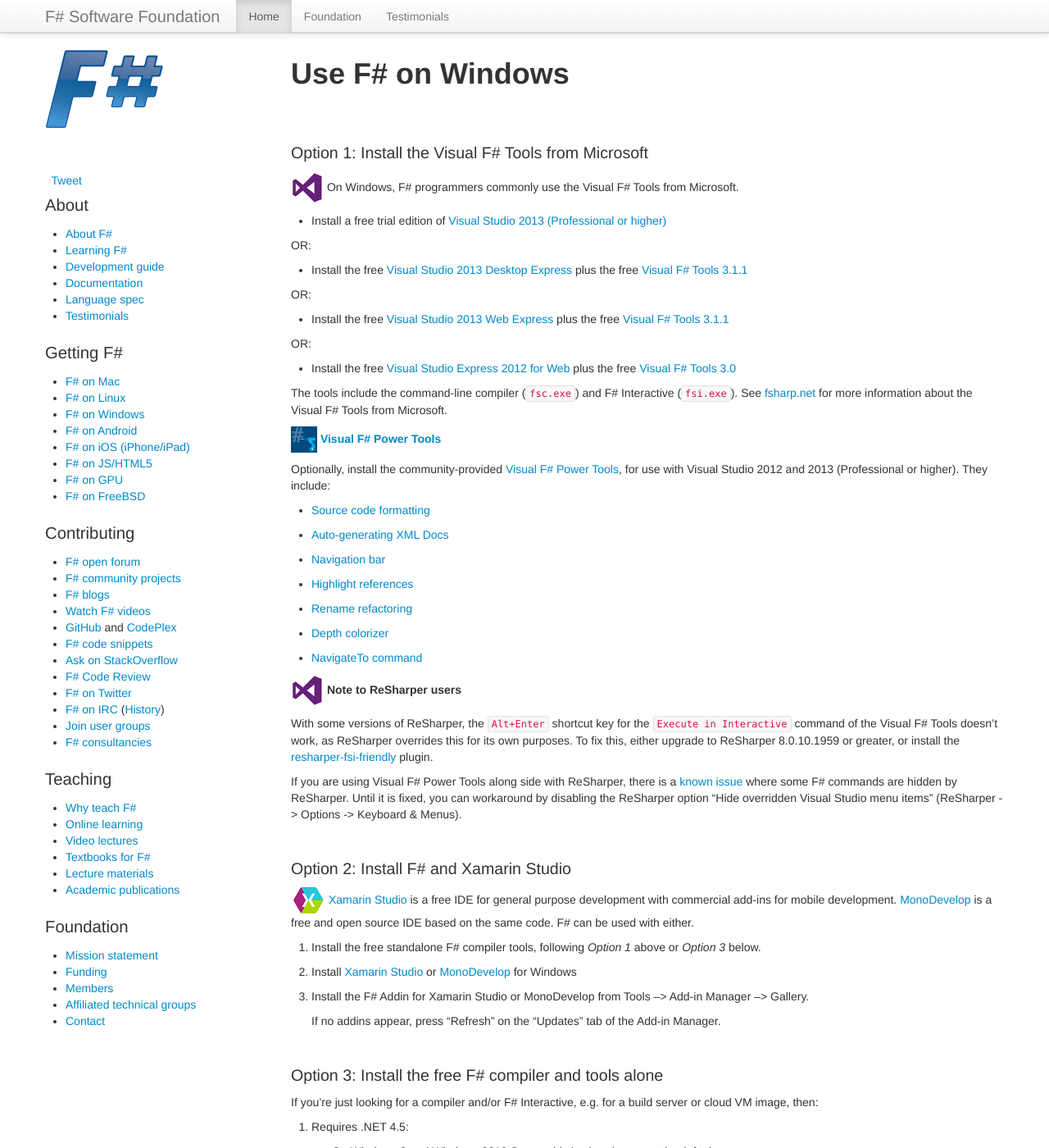
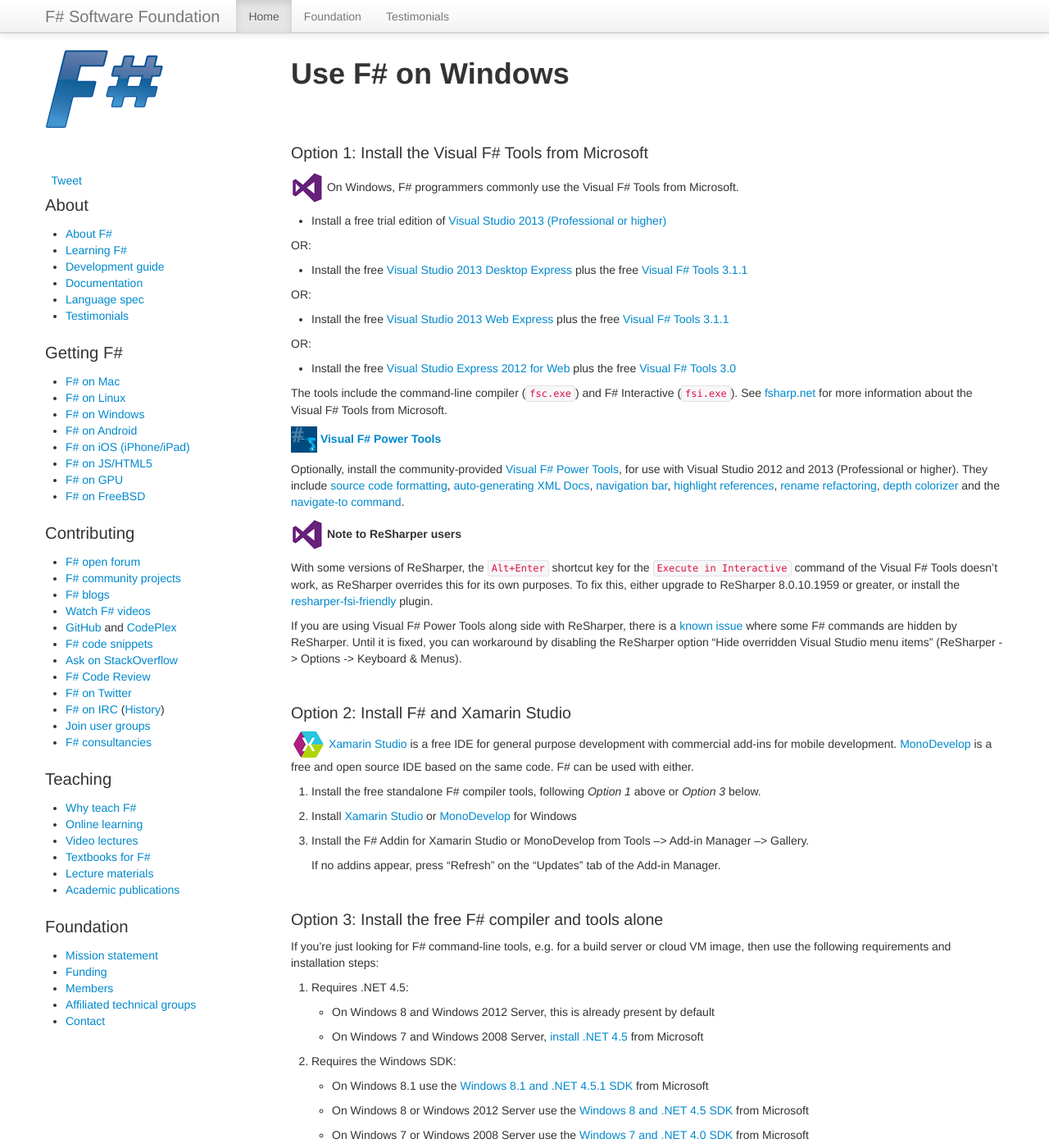
Before and after one commit to fsharp/fsharp.org, a Jekyll site: the page built from use/windows/index.md, in a window 1280 px wide and 1400 px high. Shown: the whole window at 82% size. Built offline with Jekyll 4.4.1, drawn with Linux system fonts in a browser that asks for light colours; nearby versions of some CDN libraries; some web fonts are replaced; comment, search, counter and statistics services are not loaded; some of the changed text lies outside the part shown.

Commit message:
Update index.md

```diff
--- a/use/windows/index.md
+++ b/use/windows/index.md
@@ -30,21 +30,13 @@
 ##### ![logo](/images/thumbs/FSharpVSPowerTools.png)&nbsp;[Visual F# Power Tools](http://fsprojects.github.io/VisualFSharpPowerTools/) #####
 
 Optionally, install the community-provided [Visual F# Power Tools](http://fsprojects.github.io/VisualFSharpPowerTools/),
-for use with Visual Studio 2012 and 2013 (Professional or higher). They include:
-
- - [Source code formatting](http://fsprojects.github.io/VisualFSharpPowerTools/codeformatting.html)
-
- - [Auto-generating XML Docs](http://fsprojects.github.io/VisualFSharpPowerTools/xmldoc.html)
-
- - [Navigation bar](http://fsprojects.github.io/VisualFSharpPowerTools/navbar.html)
-
- - [Highlight references](http://fsprojects.github.io/VisualFSharpPowerTools/highlightusage.html)
-
- - [Rename refactoring](http://fsprojects.github.io/VisualFSharpPowerTools/rename.html)
-
- - [Depth colorizer](http://fsprojects.github.io/VisualFSharpPowerTools/depthcolorizer.html)
-
- - [NavigateTo command](http://fsprojects.github.io/VisualFSharpPowerTools/navigateto.html)
+for use with Visual Studio 2012 and 2013 (Professional or higher). They include [source code formatting](http://fsprojects.github.io/VisualFSharpPowerTools/codeformatting.html),
+[auto-generating XML Docs](http://fsprojects.github.io/VisualFSharpPowerTools/xmldoc.html),
+[navigation bar](http://fsprojects.github.io/VisualFSharpPowerTools/navbar.html),
+[highlight references](http://fsprojects.github.io/VisualFSharpPowerTools/highlightusage.html),
+[rename refactoring](http://fsprojects.github.io/VisualFSharpPowerTools/rename.html),
+[depth colorizer](http://fsprojects.github.io/VisualFSharpPowerTools/depthcolorizer.html) and the
+[navigate-to command](http://fsprojects.github.io/VisualFSharpPowerTools/navigateto.html).
 
 ##### ![logo](/images/thumbs/vstudio.png)&nbsp;Note to ReSharper users #####
 
@@ -71,7 +63,8 @@
 
 ### Option 3: Install the free F# compiler and tools alone
 
-If you're just looking for a compiler and/or F# Interactive, e.g. for a build server or cloud VM image, then:
+If you're just looking for F# command-line tools, e.g. for a build server or cloud VM image, then use the
+following requirements and installation steps:
 
 1. Requires .NET 4.5:
 
@@ -96,7 +89,8 @@
         $webclient.DownloadFile($url, "$pwd\FSharp_Bundle.exe")
         .\FSharp_Bundle.exe /install /quiet
 
-4. Apply [the additional installation step described here](http://stackoverflow.com/a/21318488) in order to build existing F# project files.
+4. Apply [the additional installation step described here](http://stackoverflow.com/a/21318488) in order to
+   build existing F# project files.
 
 The compiler tools are installed at
 
@@ -121,4 +115,4 @@
 
 ### Option 5: Build F# from source
 
-* Build the F# compiler and library from [the source](http://fsharp.github.com/fsharp)
+* Build and contribute to the F# compiler and library from [the source](http://visualfsharp.codeplex.com)
```
